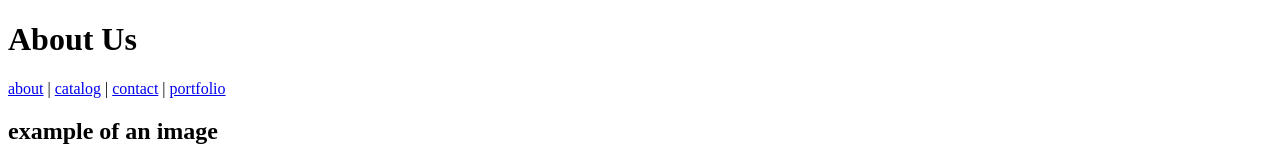
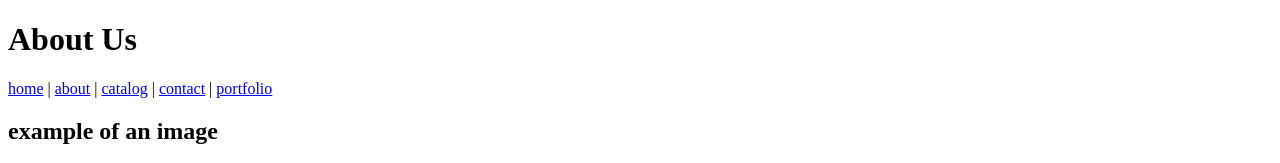
Before and after one commit to usedbrain3/html1, a plain HTML site: page about/index.html in a window 1280 px wide. Shown: the top 163 px of the page. Drawn offline with Linux system fonts and the light colour scheme.

Commit message:
Update index.html

```diff
--- a/about/index.html
+++ b/about/index.html
@@ -22,6 +22,7 @@
     <h1>About Us</h1>
 
 <nav>
+  <a href="/">home</a> |
   <a href="/about/">about</a> |
   <a href="/catalog/">catalog</a> |
   <a href="/contact/">contact</a> |
```
